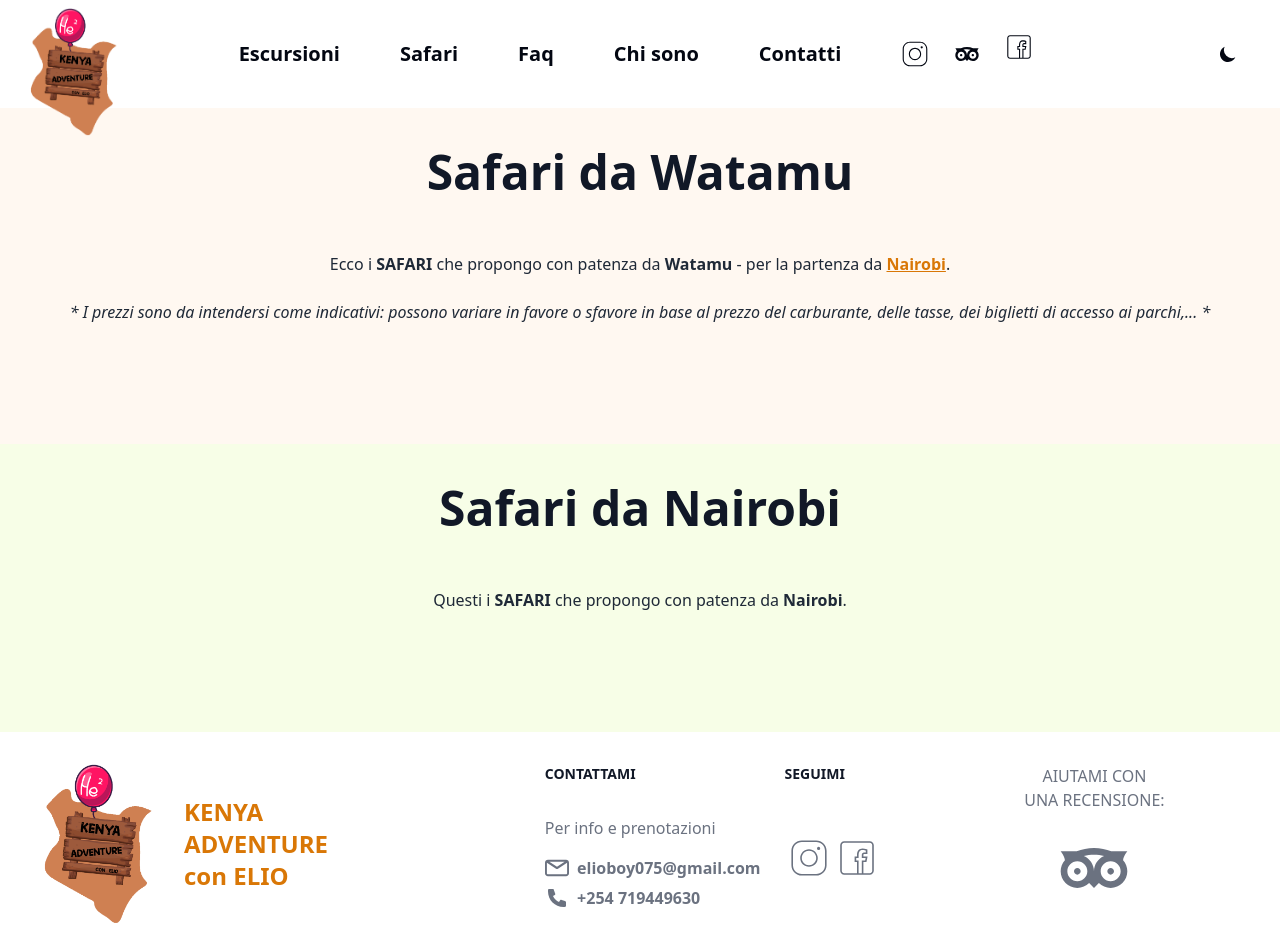
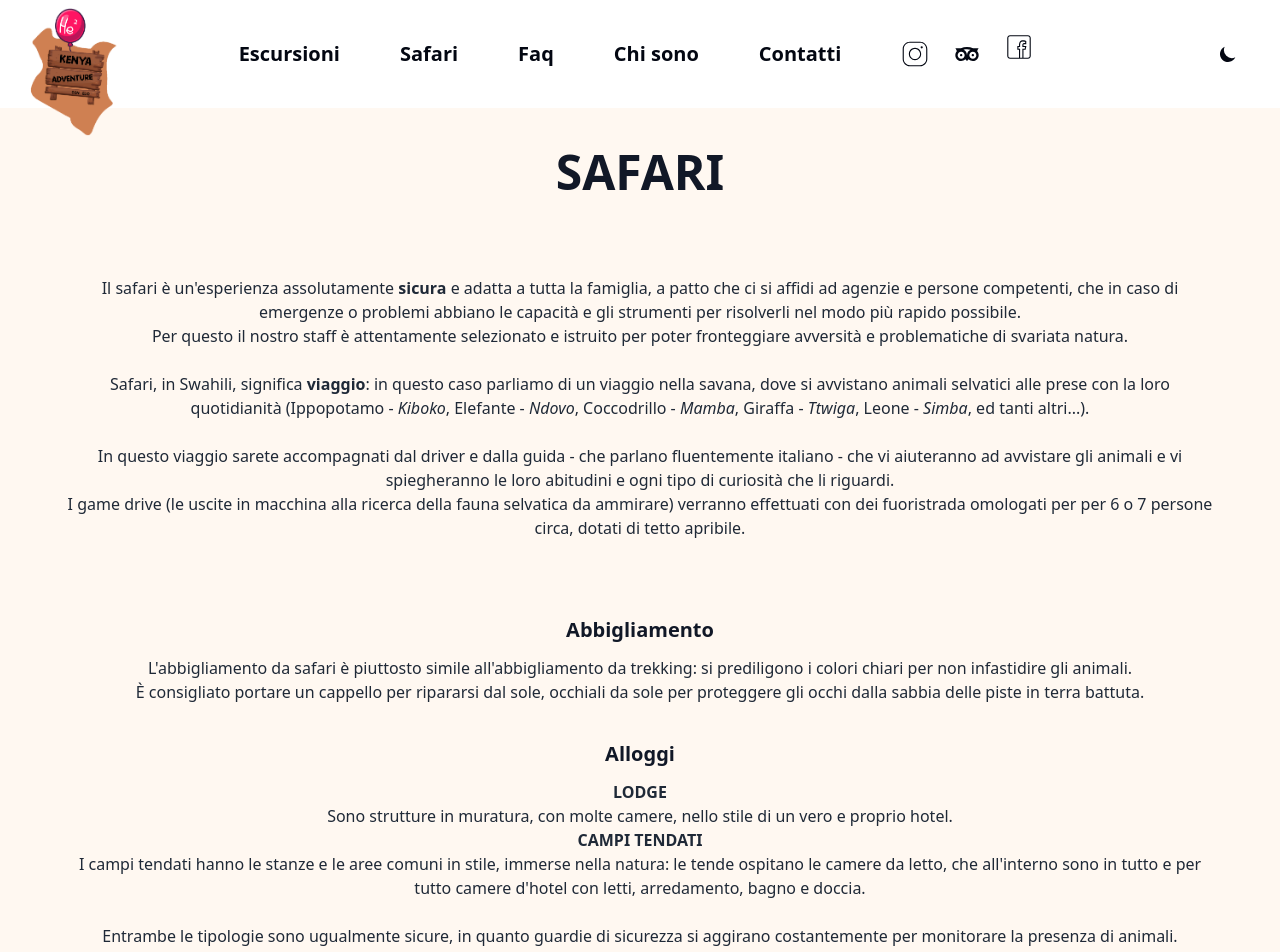
Before and after one commit to teo-pede/safari-kenya, an Angular app: page /safaris in a window 1280 px wide. Shown: the top 952 px of the page. Built offline with nearby package versions, Linux system fonts and the light colour scheme.

Commit message:
faq fix layout + template safaris

```diff
--- a/src/app/pages/faq/faq.component.html
+++ b/src/app/pages/faq/faq.component.html
@@ -10,18 +10,19 @@
 
             <div *ngFor="let faq of faqs; let i = 'index+1'">
                 <h2 id="{{ 'accordion-flush-heading-' + i }}">
-                    <button type="button" class="flex items-center justify-between w-full py-5 font-medium text-left text-gray-700 border-b border-gray-200 dark:border-gray-700 dark:text-gray-400" [attr.aria-expanded]="i == 1" [attr.aria-controls]="'accordion-flush-body-' + i">
-                        <svg class="w-6 h-6" fill="none" aria-hidden="true" viewBox="0 0 20 20" xmlns="http://www.w3.org/2000/svg">
-                            <path stroke="currentColor" d="M18 10a8 8 0 11-16 0 8 8 0 0116 0zm-8-3a1 1 0 00-.867.5 1 1 0 11-1.731-1A3 3 0 0113 8a3.001 3.001 0 01-2 2.83V11a1 1 0 11-2 0v-1a1 1 0 011-1 1 1 0 100-2zm0 8a1 1 0 100-2 1 1 0 000 2z"></path>
-                        </svg>
-                        <span class="text-xl font-bold ">{{ faq.question }}</span>
-                        <svg data-accordion-icon class="w-6 h-6 shrink-0" fill="currentColor" viewBox="0 0 20 20" xmlns="http://www.w3.org/2000/svg">
-                            <path fill-rule="evenodd" d="M5.293 7.293a1 1 0 011.414 0L10 10.586l3.293-3.293a1 1 0 111.414 1.414l-4 4a1 1 0 01-1.414 0l-4-4a1 1 0 010-1.414z" clip-rule="evenodd"></path>
+                    <button type="button" class=" align-middle text-xl font-bold flex items-center justify-between w-full py-5 text-left" [attr.aria-expanded]="i == 1" [attr.aria-controls]="'accordion-flush-body-' + i">
+                        <span class="flex items-center">
+                            <svg class="w-5 h-5 mr-2 shrink-0" fill="currentColor" viewBox="0 0 20 20" xmlns="http://www.w3.org/2000/svg">
+                                <path fill-rule="evenodd" d="M18 10a8 8 0 11-16 0 8 8 0 0116 0zm-8-3a1 1 0 00-.867.5 1 1 0 11-1.731-1A3 3 0 0113 8a3.001 3.001 0 01-2 2.83V11a1 1 0 11-2 0v-1a1 1 0 011-1 1 1 0 100-2zm0 8a1 1 0 100-2 1 1 0 000 2z" clip-rule="evenodd"/>
+                            </svg>{{ faq.question }}
+                        </span>
+                        <svg data-accordion-icon class="w-3 h-3 rotate-180 shrink-0" aria-hidden="true" xmlns="http://www.w3.org/2000/svg" fill="none" viewBox="0 0 10 6">
+                            <path stroke="currentColor" stroke-linecap="round" stroke-linejoin="round" stroke-width="2" d="M9 5 5 1 1 5"/>
                         </svg>
                     </button>
                 </h2>
                 <div id="{{ 'accordion-flush-body-' + i }}" class="hidden" [attr.aria-labelledby]="'accordion-flush-heading-' + i">
-                    <div class="py-5 text-lg font-semibold border-b-0 border-gray-200 dark:border-gray-700">
+                    <div class="py-5 text-lg font-semibold">
                         <p *ngFor="let ans of faq.answer" class="mb-2 text-gray-800 dark:text-gray-400" [innerHTML]="ans"></p>
                     </div>
                 </div>
--- a/src/app/pages/faq/faq.component.ts
+++ b/src/app/pages/faq/faq.component.ts
@@ -77,11 +77,16 @@ export class FaqComponent implements OnInit, AfterViewInit {
 
     const options: AccordionOptions = {
       alwaysOpen: false,
-      activeClasses: 'text-gray-900 dark:text-whit',
+      activeClasses: 'text-gray-900 dark:text-white',
       inactiveClasses: 'text-gray-700 dark:text-gray-400',
-      onOpen: () => { },
-      onClose: () => { },
-      onToggle: () => { },
+      onOpen: (item) => { },
+      onClose: (item) => { },
+      onToggle: (item) => {
+        item._items.forEach( (el) => {
+          el.triggerEl.querySelectorAll('svg')[1].classList.remove('rotate-180')
+        })
+        item._items.find( el => el.active)?.triggerEl.querySelectorAll('svg')[1].classList.add('rotate-180')
+      },
     };
 
     const accordion: AccordionInterface = new Accordion(accordionItems, options);
--- a/src/app/pages/safaris/safaris.component.html
+++ b/src/app/pages/safaris/safaris.component.html
@@ -1,7 +1,35 @@
 <section class="bg-orange-50 dark:bg-gray-800 bg-blend-multiply">
+    <h2 class="animate-fade-in-up text-center py-10 leading-relaxed relative z-10 mb-4 text-4xl font-bold text-gray-900 lg:text-5xl dark:text-white">SAFARI</h2>
+    <p class="text-gray-800 dark:text-gray-400 text-center px-16 py-6">
+        Il safari è un'esperienza assolutamente <strong>sicura</strong> e adatta a tutta la famiglia, a patto che ci si affidi ad agenzie e persone competenti, che in caso di emergenze o problemi abbiano le capacità e gli strumenti per risolverli nel modo più rapido possibile.<br>
+        Per questo il nostro staff è attentamente selezionato e istruito per poter fronteggiare avversità e problematiche di svariata natura.
+    </p>
+    <p class="text-gray-800 dark:text-gray-400 text-center px-16 pb-6">
+        Safari, in Swahili, significa <strong>viaggio</strong>: in questo caso parliamo di un viaggio nella savana, dove si avvistano animali selvatici alle prese con la loro quotidianità  (Ippopotamo - <i>Kiboko</i>, Elefante - <i>Ndovo</i>, Coccodrillo - <i>Mamba</i>, Giraffa - <i>Ttwiga</i>, Leone - <i>Simba</i>, ed tanti altri...).
+    </p>
+    <p class="text-gray-800 dark:text-gray-400 text-center px-16 pb-16">
+        In questo viaggio sarete accompagnati dal driver e dalla guida - che parlano fluentemente italiano - che vi aiuteranno ad avvistare gli animali e vi spiegheranno le loro abitudini e ogni tipo di curiosità che li riguardi.<br>
+        I game drive (le uscite in macchina alla ricerca della fauna selvatica da ammirare) verranno effettuati con dei fuoristrada omologati per per 6 o 7 persone circa, dotati di tetto apribile.
+    </p>
+    <h5 class="text-center py-4 relative z-10 font-bold text-xl leading-none text-gray-900 dark:text-white">Abbigliamento</h5>
+    <p class="text-gray-800 dark:text-gray-400 text-center px-16 pb-6">
+        L'abbigliamento da safari è piuttosto simile all'abbigliamento da trekking: si prediligono i colori chiari per non infastidire gli animali.<br>
+        È consigliato portare un cappello per ripararsi dal sole, occhiali da sole per proteggere gli occhi dalla sabbia delle piste in terra battuta.
+    </p>
+    <h5 class="text-center py-4 relative z-10 font-bold text-xl leading-none text-gray-900 dark:text-white">Alloggi</h5>
+    <p class="text-gray-800 dark:text-gray-400 text-center px-16 pb-6">
+        <span class="font-semibold">LODGE</span><br>
+        Sono strutture in muratura, con molte camere, nello stile di un vero e proprio hotel.<br>
+        <span class="font-semibold">CAMPI TENDATI</span><br>
+        I campi tendati hanno le stanze e le aree comuni in stile, immerse nella natura: le tende ospitano le camere da letto, che all'interno sono in tutto e per tutto camere d'hotel con letti, arredamento, bagno e doccia.<br>
+        <br>
+        Entrambe le tipologie sono ugualmente sicure, in quanto guardie di sicurezza si aggirano costantemente per monitorare la presenza di animali.
+    </p>
+</section>
+<section class="bg-lime-50 dark:bg-gray-800 bg-blend-multiply">
     <h2 class="animate-fade-in-up text-center py-10 relative z-10 mb-4 text-4xl font-bold leading-none text-gray-900 lg:text-5xl dark:text-white">Safari da Watamu</h2>
     <p class="text-gray-800 dark:text-gray-400 text-center px-16 pb-6">
-        Ecco i <strong>SAFARI</strong> che propongo con patenza da <strong>Watamu</strong> - per la partenza da <button (click)="scroll(safariNairobi)" class="text-amber-600 font-bold underline hover:no-underline">Nairobi</button>.
+        Questi i <strong>SAFARI</strong> che propongo con patenza da <strong>Watamu</strong> - per la partenza da <button (click)="scroll(safariNairobi)" class="text-amber-600 font-bold underline hover:no-underline">Nairobi</button>.
     </p>
     <p class="text-gray-800 dark:text-gray-400 text-center px-16 pb-6">
         <span class="italic">* I prezzi sono da intendersi come indicativi: possono variare in favore o sfavore in base al prezzo del carburante, delle tasse, dei biglietti di accesso ai parchi,... *</span>
@@ -12,10 +40,10 @@
 
     </div>
 </section>
-<section #safariNairobi class="bg-lime-50 dark:bg-zinc-800 bg-blend-multiply">
+<section #safariNairobi class="bg-orange-50 dark:bg-zinc-800 bg-blend-multiply">
     <h2 class="animate-fade-in-up text-center py-10 relative z-10 mb-4 text-4xl font-bold leading-none text-gray-900 lg:text-5xl dark:text-white">Safari da Nairobi</h2>
     <p class="text-gray-800 dark:text-gray-400 text-center px-16 pb-6">
-        Questi i <strong>SAFARI</strong> che propongo con patenza da <strong>Nairobi</strong>.
+        Questi i <strong>SAFARI</strong> per chi parte da <strong>Nairobi</strong>.
     </p>
     <div class="grid grid-cols-1 gap-6 md:grid-cols-2 lg:grid-cols-3 px-12 py-12 max-w-6xl mx-auto">
 
```
